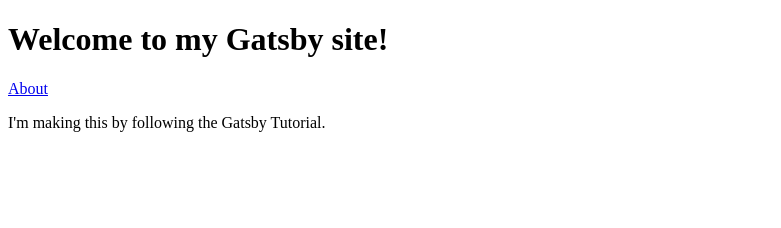
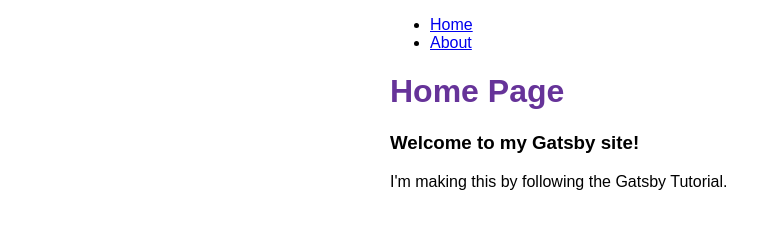
Before and after one commit to nihxdr/my-gatsby-site, a Gatsby site: page / in a window 1280 px wide. Shown: the whole page, without its empty margins (0-781 px from the left). Built offline with nearby package versions, Linux system fonts and the light colour scheme; Gatsby itself is replaced by a stand-in of ours.

Commit message:
✨ finished Gatsby Tutorial Part-2
- linked layout component to pages
- styled the whole thing

```diff
--- a/src/components/layout.js
+++ b/src/components/layout.js
@@ -1,18 +1,28 @@
 import * as React from 'react'
 import { Link } from 'gatsby'
+import {
+    container,
+    heading,
+    navLinks,
+    navLinkItem,
+    navLinkText
+} from './layout.module.css'
 
 const Layout = ({ pageTitle, children }) => {
     return (
-        <div>
+        <div className={container}>
             <title>{pageTitle}</title>
             <nav>
-                <ul>
-                    <li><Link to="/">Home</Link></li>
-                    <li><Link to="/about">About</Link></li>
+                <ul className={navLinks}>
+                    <li className={navLinkItem}>
+                        <Link to="/" className={navLinkText}>Home</Link>
+                    </li>
+                    <li className={navLinkText}>
+                        <Link to="/about" className={navLinkText}>About</Link></li>
                 </ul>
             </nav>
             <main>
-                <h1>{pageTitle}</h1>
+                <h1 className={heading}>{pageTitle}</h1>
                 {children}
             </main>
         </div>
--- /dev/null
+++ b/src/components/layout.module.css
@@ -0,0 +1,23 @@
+.container {
+    margin: auto;
+    max-width: 500px;
+    font-family: sans-serif;
+}
+
+.heading {
+    color: rebeccapurple;
+}
+
+.nav-links {
+    display: flex;
+    list-style: none;
+    padding-left: 0;
+}
+
+.nav-link-item {
+    padding-right: 2rem;
+}
+
+.nav-link-text {
+    color: black;
+}
--- a/src/pages/index.js
+++ b/src/pages/index.js
@@ -1,14 +1,14 @@
 import * as React from 'react'
-import { Link } from 'gatsby'
+import Layout from '../components/layout'
 
 const IndexPage = () => {
     return (
-        <main>
-            <title>Home Page</title>
-            <h1>Welcome to my Gatsby site!</h1>
-            <Link to="/about">About</Link>
-            <p>I'm making this by following the Gatsby Tutorial.</p>
-        </main>
+        <Layout pageTitle="Home Page">
+            <main>
+                <h3>Welcome to my Gatsby site!</h3>
+                <p>I'm making this by following the Gatsby Tutorial.</p>
+            </main>
+        </Layout>
     )
 }
 
```
Also changed, not shown: src/pages/about.js (+3 -6 lines).
